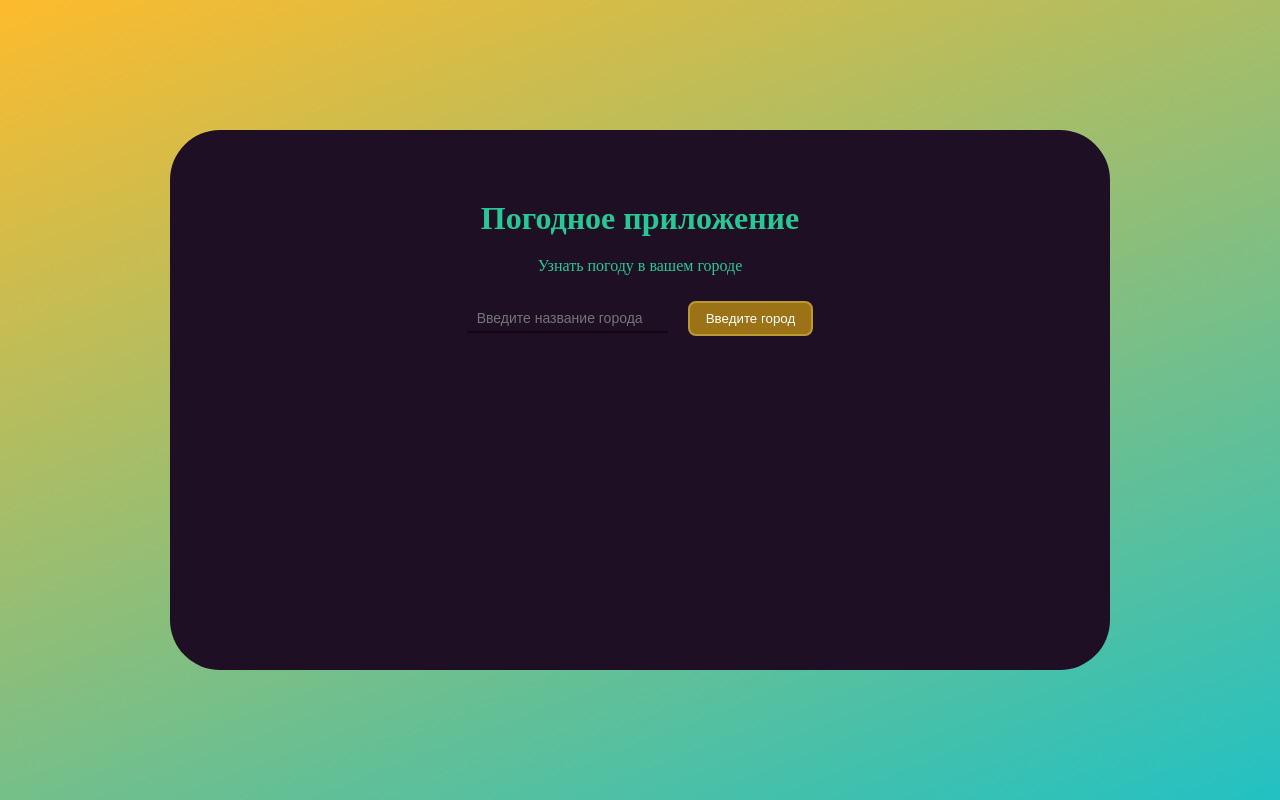
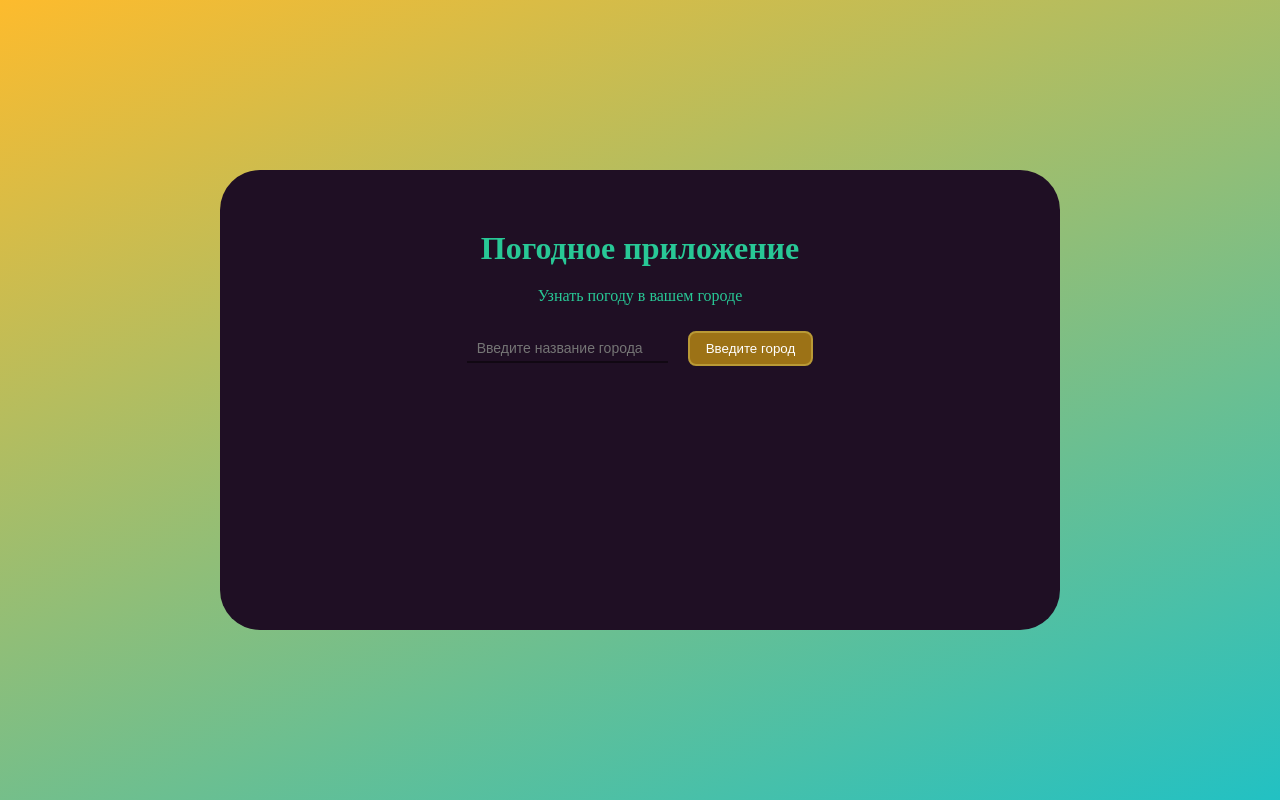
Before and after one commit to 7Hunter7/Weather_App, a Vue app: page / in a window 1280 px wide. Built offline with nearby package versions, Linux system fonts and the light colour scheme.

Commit message:
Updated 'App.vue' - Updated styles for wrapper

```diff
--- a/src/App.vue
+++ b/src/App.vue
@@ -114,9 +114,9 @@ export default {
 
 <style scoped lang="scss">
 .wrapper {
-  width: 900px;
-  height: 500px;
-  border-radius: 50px;
+  min-width: 800px;
+  min-height: 420px;
+  border-radius: 40px;
   padding: 20px;
   background-color: #1f0f24;
   text-align: center;
@@ -124,7 +124,7 @@ export default {
 
   &__header {
     & h1 {
-      margin-top: 50px;
+      margin-top: 40px;
     }
     & p {
       margin-top: 20px;
@@ -177,6 +177,7 @@ export default {
     display: flex;
     flex-direction: column;
     gap: 10px;
+    margin-bottom: 40px;
   }
 }
 </style>
```
